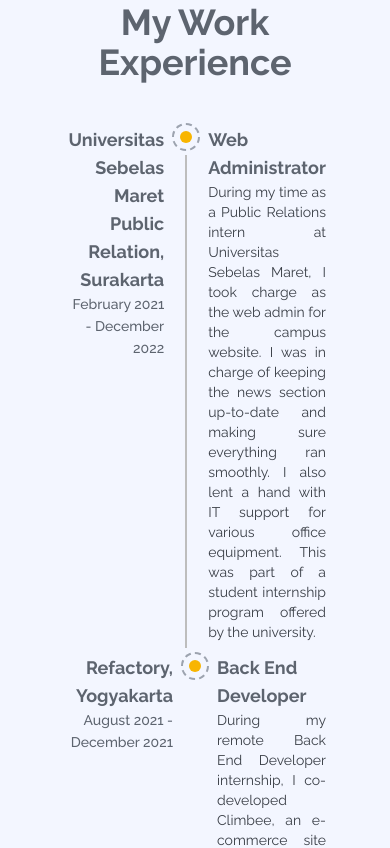
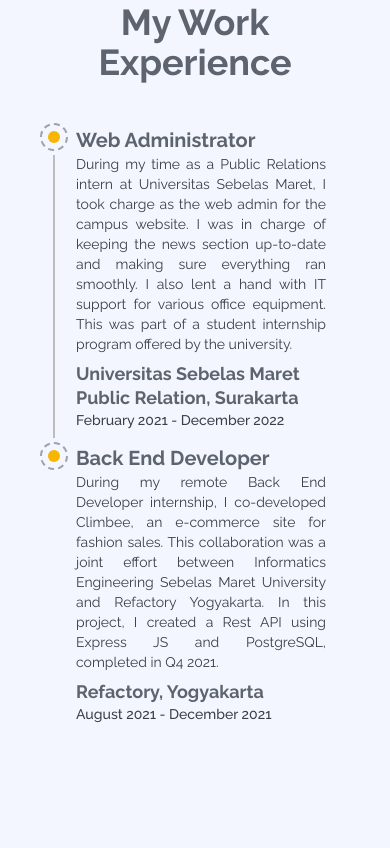
Before and after one commit to arricodyanto/personal-web, a React (Vite) app: page / in a window 390 px wide. Shown: the part 1860-2708 px from the top of the page. After the commit the page ends 2662 px from the top, so only its background shows below. Built offline with nearby package versions, Linux system fonts and the light colour scheme.

Commit message:
Fix responsiveness in each devices

```diff
--- a/src/common/components/molecules/ExperienceTimeline.tsx
+++ b/src/common/components/molecules/ExperienceTimeline.tsx
@@ -7,7 +7,8 @@
 	TimelineOppositeContent,
 	TimelineSeparator,
 } from '@mui/lab';
-import { Typography } from '@mui/material';
+import { Box, Typography } from '@mui/material';
+import { Link } from 'react-router-dom';
 
 export default function ExperienceTimeline() {
 	return (
@@ -15,12 +16,18 @@
 			position='right'
 			className='mt-8'>
 			<TimelineItem>
-				<TimelineOppositeContent color='text.secondary'>
+				<TimelineOppositeContent
+					color='text.secondary'
+					display={{ xs: 'none', md: 'block' }}>
+					<Link
+						to='https://uns.ac.id/'
+						target='blank'>
 						<Typography
 							variant='subtitle1'
-						className='font-bold text-lg'>
+							className='font-bold text-lg hover:brightness-125 hover:underline hover:underline-offset-2'>
 							Universitas Sebelas Maret Public Relation, Surakarta
 						</Typography>
+					</Link>
 					<Typography
 						variant='subtitle2'
 						className=''>
@@ -37,7 +44,7 @@
 				<TimelineContent>
 					<Typography
 						variant='body1'
-						className='font-bold text-text-secondary text-lg'>
+						className='font-bold text-text-secondary xs:text-xl md:text-lg'>
 						Web Administrator
 					</Typography>
 					<Typography
@@ -50,15 +57,37 @@
 						various office equipment. This was part of a student internship
 						program offered by the university.
 					</Typography>
+					<Box display={{ xs: 'block', md: 'none' }}>
+						<Link
+							to='https://uns.ac.id/'
+							target='blank'>
+							<Typography
+								variant='subtitle1'
+								className='font-bold text-lg hover:brightness-125 hover:underline hover:underline-offset-2 text-text-secondary leading-6 mt-2'>
+								Universitas Sebelas Maret Public Relation, Surakarta
+							</Typography>
+						</Link>
+						<Typography
+							variant='subtitle2'
+							className=''>
+							February 2021 - December 2022
+						</Typography>
+					</Box>
 				</TimelineContent>
 			</TimelineItem>
 			<TimelineItem>
-				<TimelineOppositeContent color='text.secondary'>
+				<TimelineOppositeContent
+					color='text.secondary'
+					display={{ xs: 'none', md: 'block' }}>
+					<Link
+						to='https://refactory.id/'
+						target='blank'>
 						<Typography
 							variant='subtitle1'
-						className='font-bold text-lg'>
+							className='font-bold text-lg hover:brightness-125 hover:underline hover:underline-offset-2'>
 							Refactory, Yogyakarta
 						</Typography>
+					</Link>
 					<Typography
 						variant='subtitle2'
 						className=''>
@@ -74,7 +103,7 @@
 				<TimelineContent>
 					<Typography
 						variant='body1'
-						className='font-bold text-text-secondary text-lg'>
+						className='font-bold text-text-secondary xs:text-xl md:text-lg'>
 						Back End Developer
 					</Typography>
 					<Typography
@@ -86,6 +115,22 @@
 						University and Refactory Yogyakarta. In this project, I created a
 						Rest API using Express JS and PostgreSQL, completed in Q4 2021.
 					</Typography>
+					<Box display={{ xs: 'block', md: 'none' }}>
+						<Link
+							to='https://refactory.id/'
+							target='blank'>
+							<Typography
+								variant='subtitle1'
+								className='font-bold text-lg hover:brightness-125 hover:underline hover:underline-offset-2 text-text-secondary leading-6 mt-2'>
+								Refactory, Yogyakarta
+							</Typography>
+						</Link>
+						<Typography
+							variant='subtitle2'
+							className=''>
+							August 2021 - December 2021
+						</Typography>
+					</Box>
 				</TimelineContent>
 			</TimelineItem>
 		</Timeline>
--- a/src/common/components/organism/WorkExperience.tsx
+++ b/src/common/components/organism/WorkExperience.tsx
@@ -1,18 +1,21 @@
 import ContainerPage from '@/common/components/atoms/ContainerPage';
 import ExperienceTimeline from '@/common/components/molecules/ExperienceTimeline';
-import { Stack, Typography } from '@mui/material';
+import { Box, Typography } from '@mui/material';
 
 export default function WorkExperience() {
 	return (
 		<ContainerPage>
-			<Stack className='px-2 md:px-4 py-[4rem] '>
+			<Box
+				component={'section'}
+				id='experience'
+				className='px-2 md:px-4 py-[4rem]'>
 				<Typography
 					variant='subtitle1'
 					className='font-bold text-4xl text-text-secondary text-center'>
 					My Work Experience
 				</Typography>
 				<ExperienceTimeline />
-			</Stack>
+			</Box>
 		</ContainerPage>
 	);
 }
```
Lines whose indentation alone changed are shown as unchanged.
